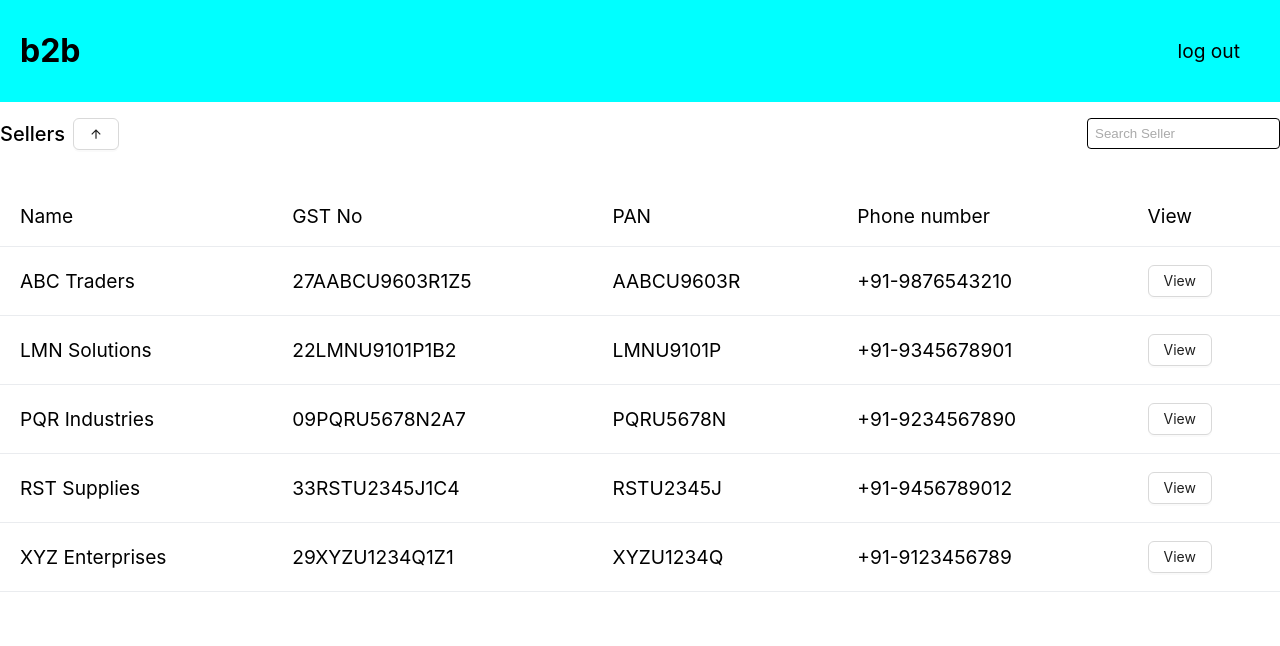
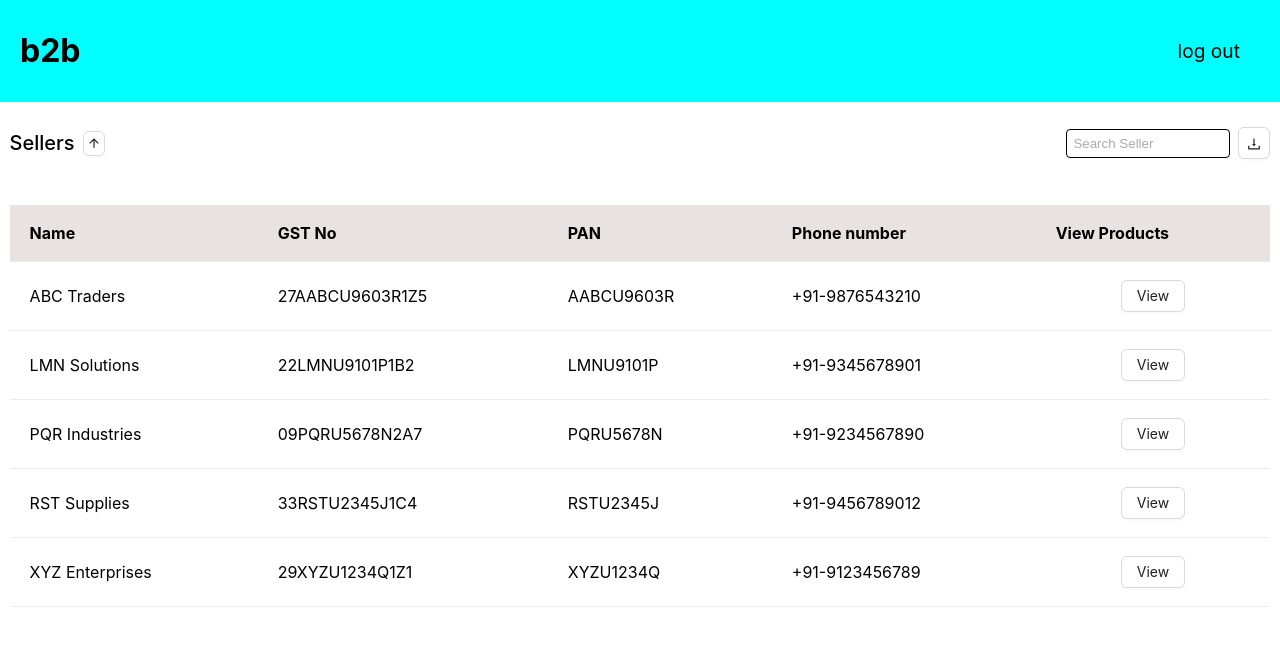
Before and after one commit to PRAVALLIKA-2301/b2b_sellers_admin, a React (Create React App) app in the folder adminsellers/: page / in a window 1280 px wide. Shown: the top 646 px of the page. Built offline with nearby package versions, Linux system fonts and the light colour scheme.

Commit message:
wsdgrhyh

```diff
--- a/adminsellers/package.json
+++ b/adminsellers/package.json
@@ -12,7 +12,8 @@
     "react-dom": "^18.3.1",
     "react-router-dom": "^6.26.1",
     "react-scripts": "5.0.1",
-    "web-vitals": "^2.1.4"
+    "web-vitals": "^2.1.4",
+    "xlsx": "^0.18.5"
   },
   "scripts": {
     "start": "react-scripts start",
--- a/adminsellers/src/components/List_of_sellers.css
+++ b/adminsellers/src/components/List_of_sellers.css
@@ -24,7 +24,8 @@
 
 .seller-table-cont {
   overflow-x: scroll;
-  margin-top: 20px;
+  margin-top: 10px;
+  padding: 0.6rem;
 }
 
 .seller-table {
@@ -34,24 +35,22 @@
 }
 
 .seller-table thead {
-  background-color: white;
+  background-color: rgb(232, 226, 226);
 }
 
 .seller-table th,
 .seller-table td {
   padding: 18px 20px;
   text-align: left;
-  font-size: 1.2rem;
+  font-size: 1rem;
   border-bottom: 1px solid rgba(52, 71, 103, 0.103);
 }
 
-.seller-table tbody tr:hover {
-  background-color: #d4d0d0;
-}
 .table--optns {
   display: flex;
   justify-content: space-between;
   align-items: center;
+  padding: 0.6rem;
 }
 .table--optns p {
   font-weight: 500;
@@ -62,23 +61,29 @@
   gap: 0.5rem;
   align-items: center;
 }
+.table--optns2 {
+  display: flex;
+  gap: 0.5rem;
+  align-items: center;
+}
 .search-input {
   padding-left: 2.6rem;
-  padding: 7px;
+  padding: 6px;
   border-radius: 4px;
   border: 1px solid black;
-  /* width: 100%; */
+  width: 150px;
 }
 
 .search-input::placeholder {
   color: #aaa;
   margin-left: 2rem;
 }
-
-/* .ant-btn-default {
+.sort-button {
   padding: 3px;
   height: 25px;
-} */
+}
+.excel-download-button {
+}
 @media (max-width: 570px) {
   .seller-navbar h1 {
     font-size: 1.5rem;
@@ -88,9 +93,18 @@
     font-size: 1rem;
   }
 
+  .seller-table {
+    min-width: 600px;
+  }
+
   .seller-table th,
   .seller-table td {
-    font-size: 0.9rem;
+    font-size: 0.8rem;
     padding: 10px;
+
+    white-space: nowrap;
+  }
+  .seller-table th {
+    padding: 20px;
   }
 }
--- a/adminsellers/src/components/List_of_sellers.jsx
+++ b/adminsellers/src/components/List_of_sellers.jsx
@@ -2,8 +2,11 @@ import React, { useState } from "react";
 import "../components/List_of_sellers.css";
 import { IoArrowDownOutline } from "react-icons/io5";
 import { IoMdArrowUp } from "react-icons/io";
+import { DownloadOutlined } from "@ant-design/icons";
+
 import { Button } from "antd";
 import { useNavigate } from "react-router-dom";
+import * as XLSX from "xlsx";
 
 const List_of_sellers = () => {
   const navigate = useNavigate();
@@ -48,6 +51,52 @@ const List_of_sellers = () => {
     },
   ];
 
+  //download excel
+  const exportToExcel = () => {
+    // Format the data for Excel export
+    const formattedData = filteredtableData.map((item) => ({
+      Name: item.Name,
+      "GST No": item.GST_No,
+      PAN: item.PAN,
+      "Phone Number": item.Phone_number,
+      // View: item.status,
+      // "Shipping Address": item.shippingAddress,
+    }));
+
+    // Create a worksheet from the formatted data
+    const worksheet = XLSX.utils.json_to_sheet(formattedData);
+
+    // Set uniform column widths
+    const wscols = [
+      { wch: 15 },
+      { wch: 15 },
+      { wch: 25 },
+      { wch: 12 },
+      { wch: 17 },
+      { wch: 50 },
+    ];
+    worksheet["!cols"] = wscols;
+
+    // Create a new workbook and add the worksheet to it
+    const workbook = XLSX.utils.book_new();
+    XLSX.utils.book_append_sheet(workbook, worksheet, "Sellers Details");
+
+    // Append current date and time to the filename
+    const now = new Date();
+    const date = `${now.getFullYear()}-${String(now.getMonth() + 1).padStart(
+      2,
+      "0"
+    )}-${String(now.getDate()).padStart(2, "0")}`;
+    const time = `${String(now.getHours()).padStart(2, "0")}-${String(
+      now.getMinutes()
+    ).padStart(2, "0")}-${String(now.getSeconds()).padStart(2, "0")}`;
+    const timestamp = `${date}_${time}`;
+    const filename = `Sellers_Report_${timestamp}.xlsx`;
+
+    // Write the file
+    XLSX.writeFile(workbook, filename);
+  };
+  // ------------------------------------------------------------------------------
   const filteredtableData = admin_seller_data
     .filter((e) => e.Name.toLowerCase().includes(searchQuery.toLowerCase()))
     .sort((a, b) => {
@@ -82,7 +131,7 @@ const List_of_sellers = () => {
             {sortOrder === "ascend" ? <IoMdArrowUp /> : <IoArrowDownOutline />}
           </Button>
         </div>
-
+        <div className="table--optns2">
           <input
             type="text"
             placeholder="Search Seller"
@@ -90,16 +139,22 @@ const List_of_sellers = () => {
             onChange={(e) => setSearchQuery(e.target.value)}
             className="search-input"
           />
+          <Button
+            icon={<DownloadOutlined />}
+            className="excel-download-button"
+            onClick={exportToExcel}
+          ></Button>
+        </div>
       </div>
       <div className="seller-table-cont">
         <table className="seller-table">
           <thead>
             <tr>
-              <td>Name</td>
-              <td>GST No</td>
-              <td>PAN</td>
-              <td>Phone number</td>
-              <td>View</td>
+              <th>Name</th>
+              <th>GST No</th>
+              <th>PAN</th>
+              <th>Phone number</th>
+              <th>View Products</th>
             </tr>
           </thead>
           <tbody>
@@ -109,7 +164,12 @@ const List_of_sellers = () => {
                 <td>{e.GST_No}</td>
                 <td>{e.PAN}</td>
                 <td>{e.Phone_number}</td>
-                <td>
+                <td
+                  style={{
+                    display: "flex",
+                    justifyContent: "center",
+                  }}
+                >
                   <Button onClick={() => handleViewClick(e)}>View</Button>
                 </td>
               </tr>
--- a/adminsellers/src/components/Listofproducts.jsx
+++ b/adminsellers/src/components/Listofproducts.jsx
@@ -99,7 +99,7 @@ const Listofproducts = () => {
                 <Button key="approve" type="primary">
                   Approve
                 </Button>,
-                <Button key="decline" type="danger">
+                <Button key="decline" danger>
                   Decline
                 </Button>,
                 <Button key="edit" onClick={() => handleEdit(index)}>
```
Also changed, not shown: 1 other file (tests, documents, lock files or other folders). Lines whose indentation alone changed are shown as unchanged.
